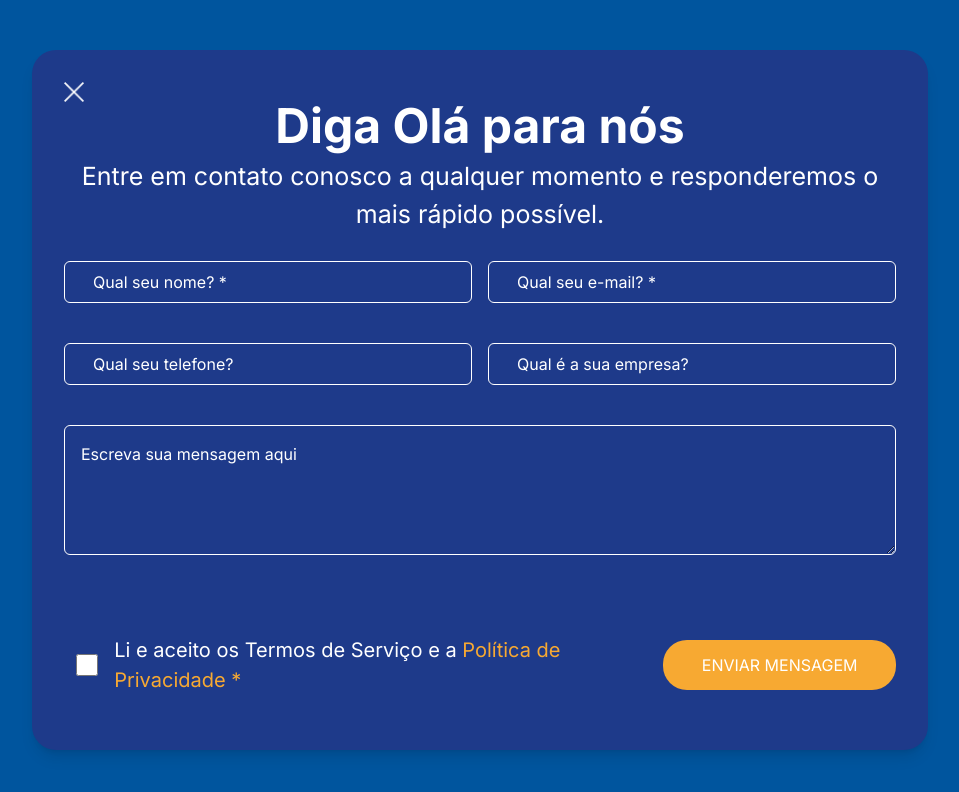
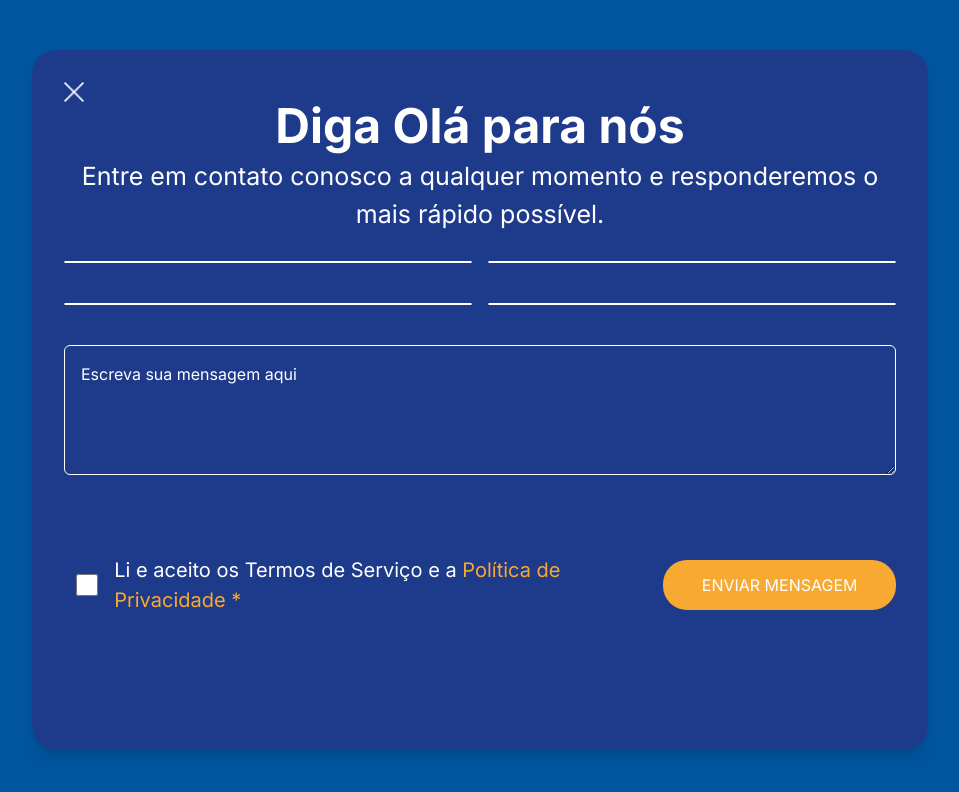
Before and after one commit to luxsoftw/SweetHubFrontend, a Next.js app: page /contact in a window 1280 px wide. Shown: the top 792 px of the page, without its empty margins (160-1119 px from the left). Built offline with nearby package versions, Linux system fonts and the light colour scheme.

Commit message:
feat: add Involve Input Error

```diff
--- a/app/contact/components/input-form-contact.tsx
+++ b/app/contact/components/input-form-contact.tsx
@@ -1,16 +1,15 @@
 "use client";
 
-import { InputHTMLAttributes } from "react";
+import { InputHTMLAttributes, ReactNode } from "react";
 
-interface InputFormProps extends InputHTMLAttributes<HTMLInputElement> {}
+interface InputFormProps extends InputHTMLAttributes<HTMLInputElement> {
+   children?: ReactNode;
+}
 
-export default function InputFormContact({ ...rest }: InputFormProps) {
+export default function InputFormContact({ children }: InputFormProps) {
    return (
       <label className="flex flex-row items-center rounded-md border border-primary px-2 ring-[#F7A932] focus-within:border-none focus-within:ring-2">
-         <input
-            {...rest}
-            className="h-10 w-[18.5rem] rounded-md bg-transparent px-5 text-primary outline-none placeholder:text-primary focus:text-[#F7A932] focus:placeholder:text-[#F7A932]"
-         />
+         {children}
       </label>
    );
 }
```
